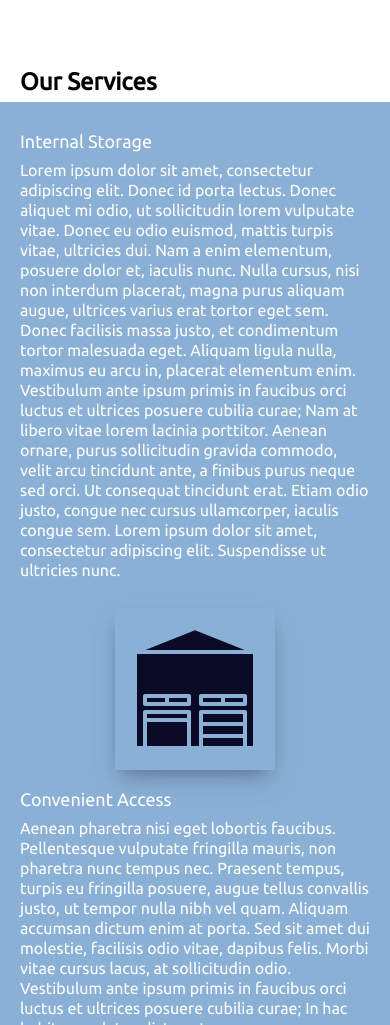
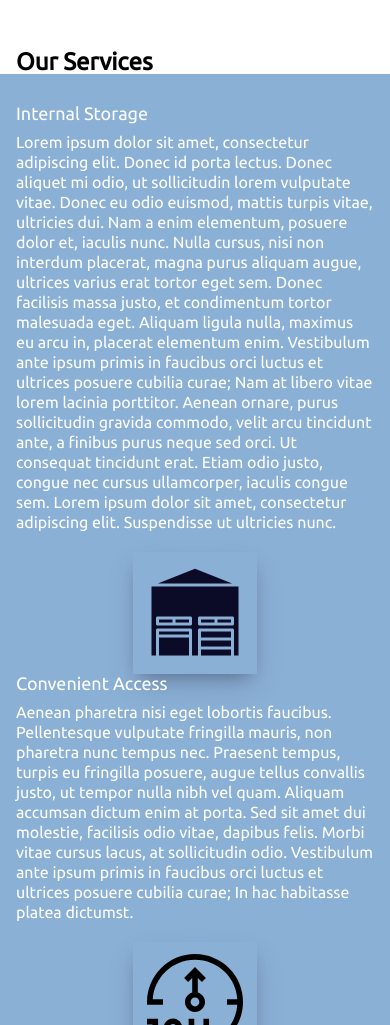
Before and after one commit to CodaSirrah/ab_caravans, a website: page in_development/templates/index.html in a window 390 px wide. Shown: the part 975-2000 px from the top of the page. Drawn offline with Linux system fonts and the light colour scheme; some packages are replaced by stand-ins of ours.

Commit message:
fixed padding, image margins and height on mobile.

```diff
--- a/in_development/static/assets/css/style.css
+++ b/in_development/static/assets/css/style.css
@@ -377,7 +377,7 @@ h4 {
 .image-container {
   height: fit-content;
   width: fit-content;
-  margin: auto;
+  margin: 20px auto 0px auto;
 }
 
 .icons {
@@ -622,6 +622,7 @@ footer a:hover {
 
   .grid-container {
     display: block;
+    padding: 20px 16px;
   }
 
   .col-1 {
@@ -647,6 +648,23 @@ footer a:hover {
 
   .map-container {
     padding: 0px 20px;
+  }
+
+  section {
+    padding: unset;
+  }
+
+  section p {
+    margin-bottom: 0px;
+  }
+
+  .icons {
+    height: 120px;
+    padding: 0px 2px;
+  }
+
+  #services {
+    padding: 0px 16px;
   }
 }
 
```
Also changed, not shown: in_development/templates/index.html (+1 -1 lines).
